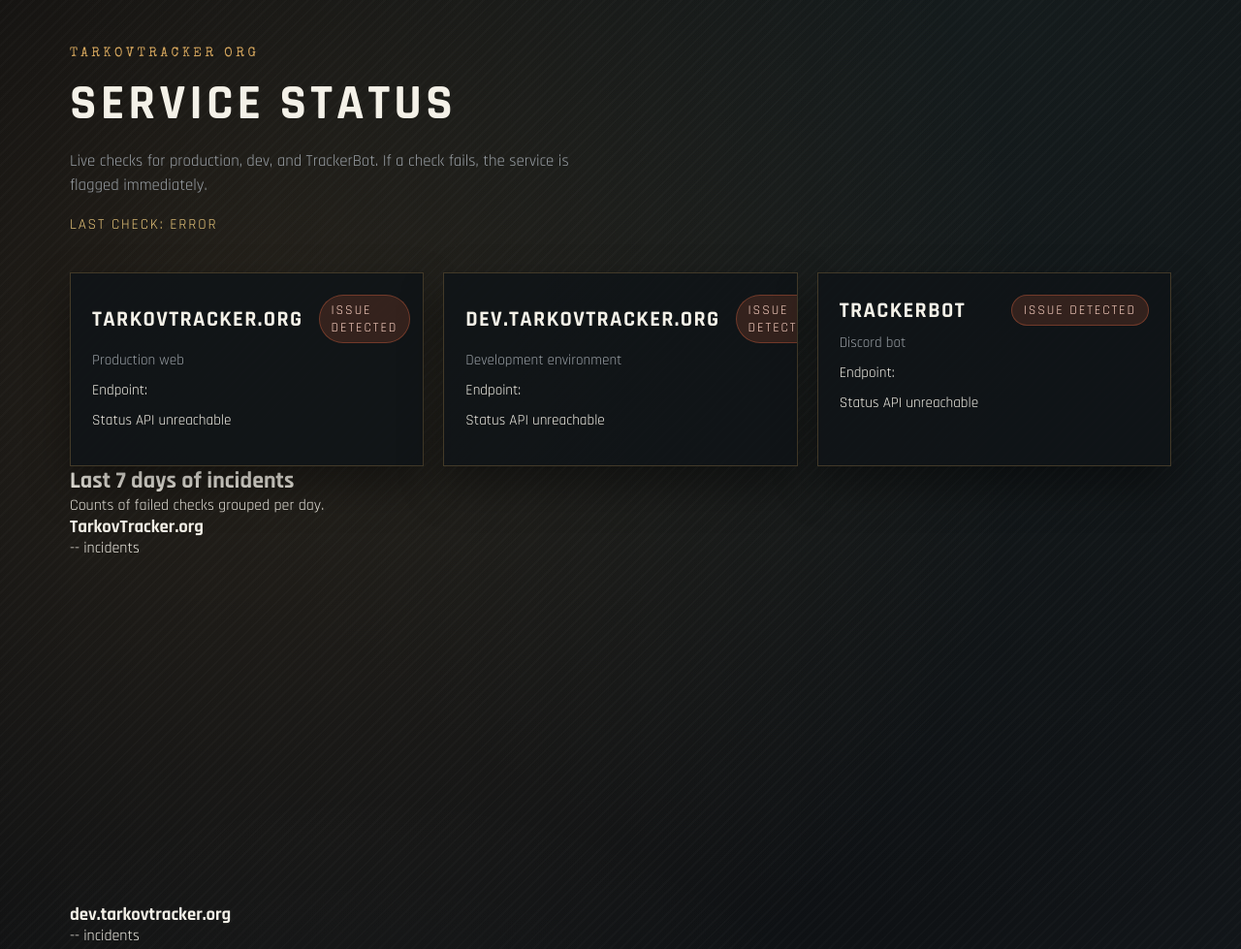
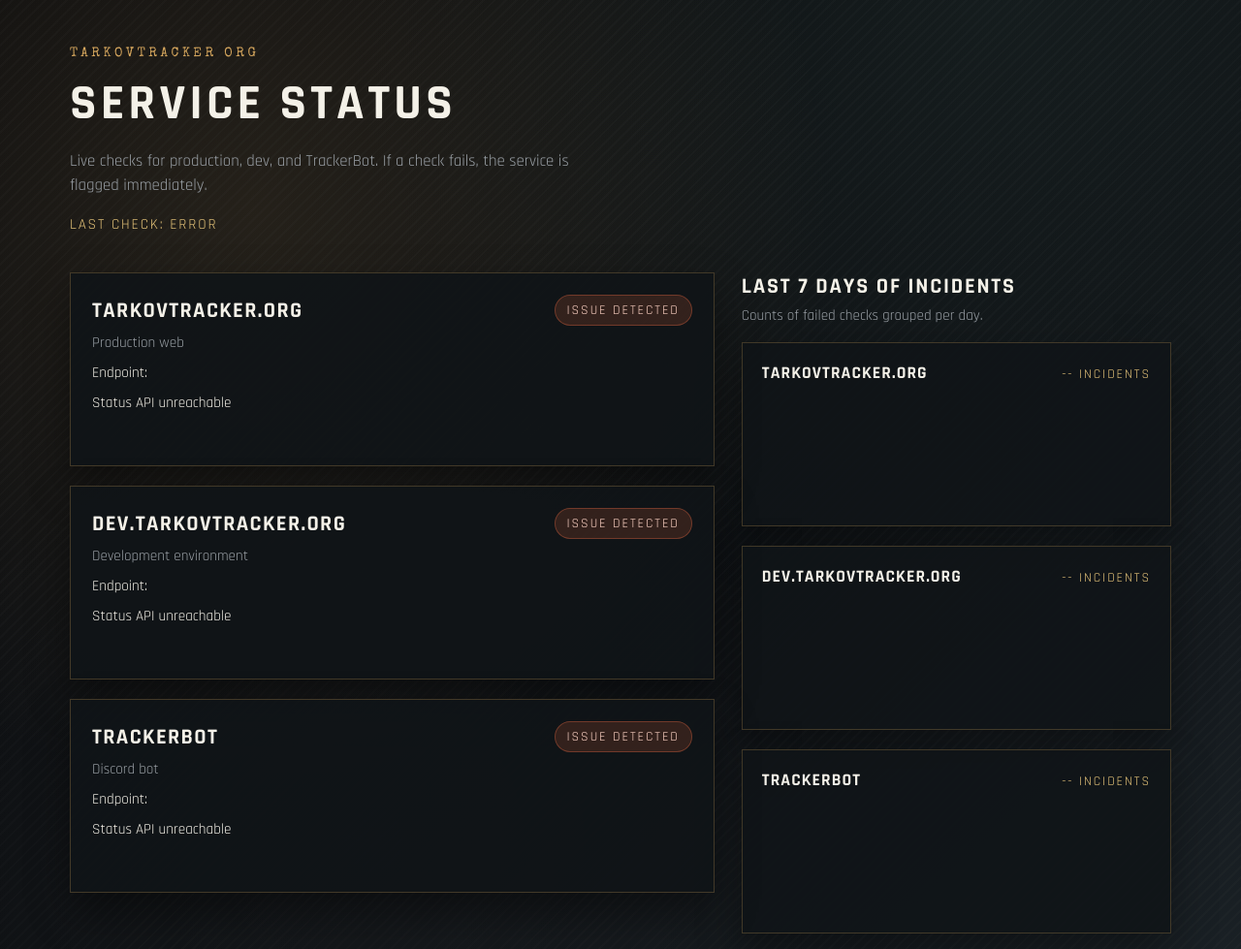
Before and after one commit to tarkovtracker-org/status, a website: page index.html in a window 1280 px wide. Shown: the top 979 px of the page at 97% size. Drawn offline with nearby package versions, Linux system fonts and the light colour scheme; no server answers.

Commit message:
Style two-column layout and incident charts

```diff
--- a/styles.css
+++ b/styles.css
@@ -83,12 +83,25 @@
   letter-spacing: 0.12em;
 }
 
+.layout {
+  display: grid;
+  grid-template-columns: minmax(0, 1.2fr) minmax(0, 0.8fr);
+  gap: 28px;
+  z-index: 1;
+  position: relative;
+}
+
+.status-column,
+.history-column {
+  display: flex;
+  flex-direction: column;
+  gap: 18px;
+}
+
 .status-grid {
   display: grid;
-  grid-template-columns: repeat(auto-fit, minmax(260px, 1fr));
+  grid-template-columns: 1fr;
   gap: 20px;
-  z-index: 1;
-  position: relative;
 }
 
 .status-card {
@@ -137,6 +150,81 @@
 .card-detail {
   margin-top: 12px;
   font-size: 0.95rem;
+}
+
+.history-header h2 {
+  font-size: 1.4rem;
+  text-transform: uppercase;
+  letter-spacing: 0.08em;
+}
+
+.history-header p {
+  margin-top: 6px;
+  color: var(--muted);
+  font-size: 0.95rem;
+}
+
+.history-grid {
+  display: grid;
+  gap: 20px;
+}
+
+.history-card {
+  background: var(--panel);
+  border: 1px solid var(--border);
+  padding: 20px;
+  min-height: 190px;
+  box-shadow: 0 20px 40px rgba(0, 0, 0, 0.35);
+}
+
+.history-top {
+  display: flex;
+  justify-content: space-between;
+  gap: 12px;
+  align-items: baseline;
+}
+
+.history-card h3 {
+  font-size: 1.1rem;
+  text-transform: uppercase;
+  letter-spacing: 0.06em;
+}
+
+.history-total {
+  font-size: 0.85rem;
+  text-transform: uppercase;
+  letter-spacing: 0.14em;
+  color: var(--accent-strong);
+}
+
+.history-chart {
+  width: 100%;
+  height: 90px;
+  margin-top: 12px;
+}
+
+.history-chart .line {
+  fill: none;
+  stroke: var(--accent);
+  stroke-width: 2.2;
+}
+
+.history-chart .area {
+  fill: rgba(214, 167, 94, 0.15);
+}
+
+.history-chart .point {
+  fill: var(--accent-strong);
+}
+
+.history-labels {
+  margin-top: 10px;
+  font-size: 0.8rem;
+  color: var(--muted);
+  display: flex;
+  justify-content: space-between;
+  text-transform: uppercase;
+  letter-spacing: 0.18em;
 }
 
 .badge {
@@ -216,6 +304,10 @@
     padding: 32px 18px 48px;
   }
 
+  .layout {
+    grid-template-columns: 1fr;
+  }
+
   .card-top {
     flex-direction: column;
     align-items: flex-start;
```
